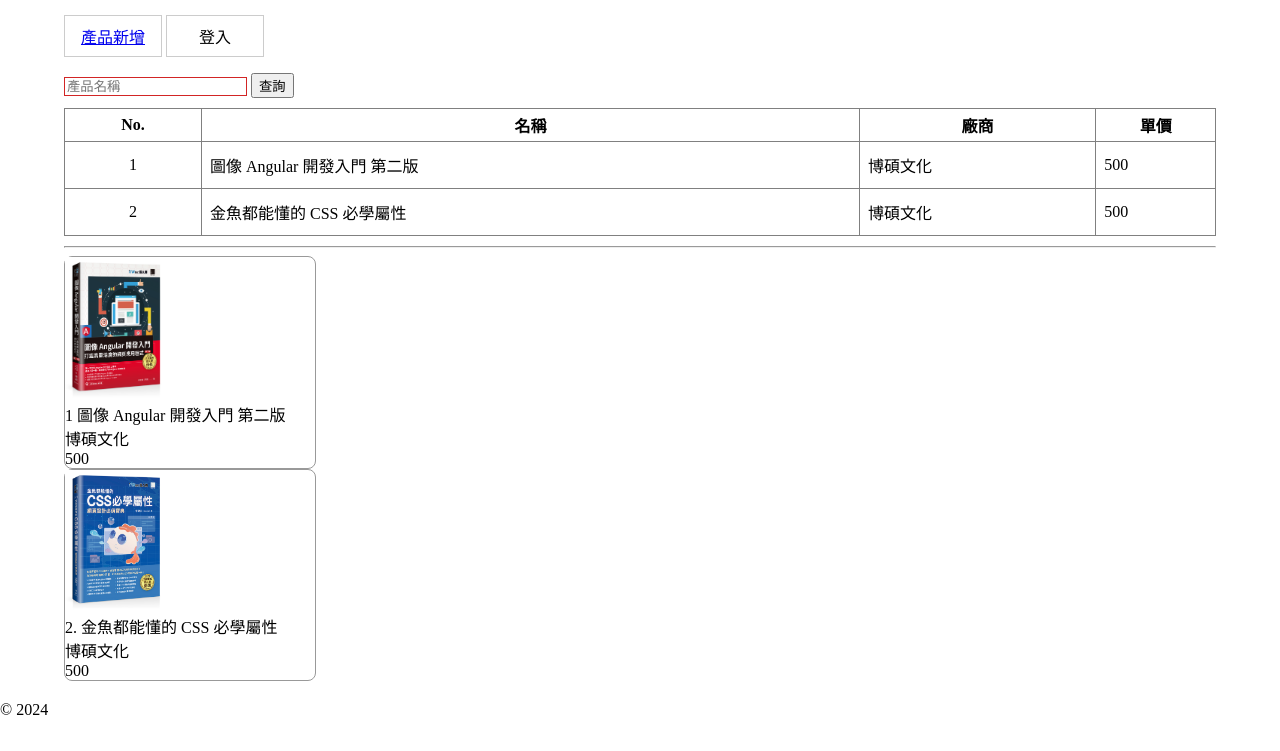
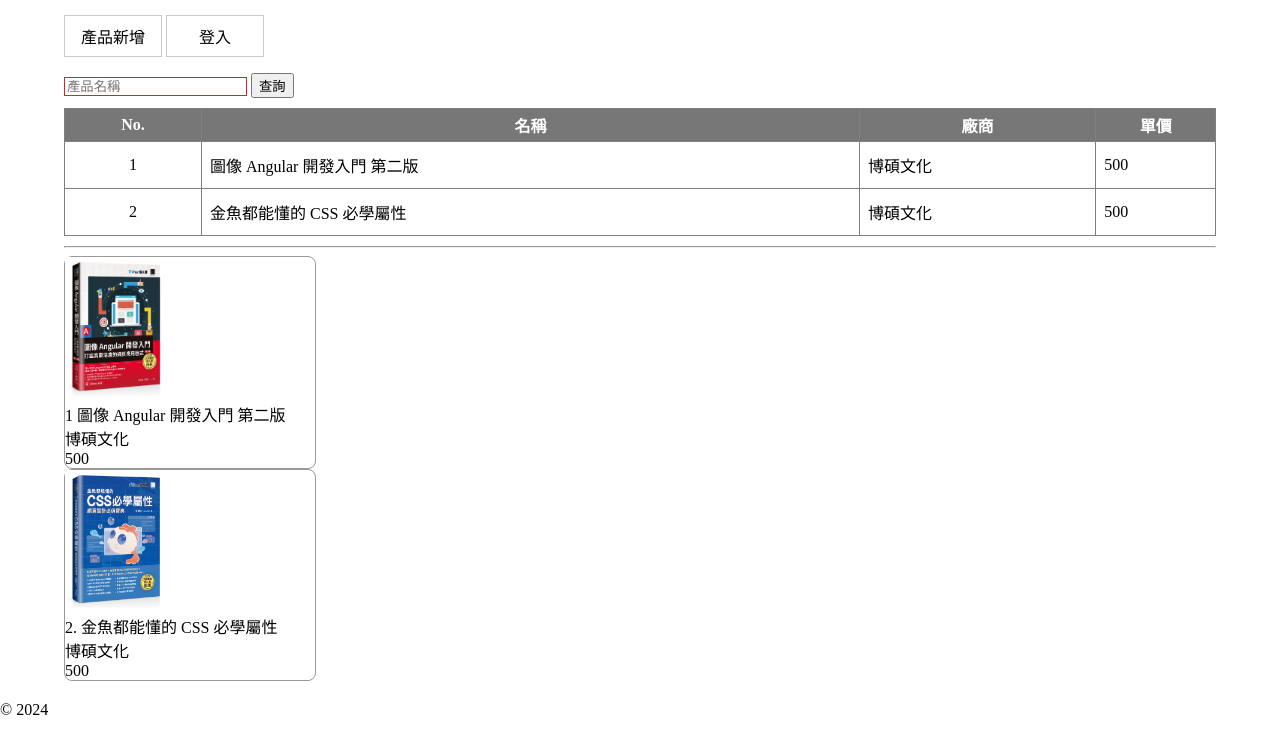
Before and after one commit to 5566-web/mcu-114-2-web-12131626, a plain HTML site: page src/index.html in a window 1280 px wide. Shown: the part 49-800 px from the top of the page. Drawn offline with Linux system fonts and the light colour scheme.

Commit message:
feat(css): 實作導覽列樣式

```diff
--- a/src/style.css
+++ b/src/style.css
@@ -27,6 +27,13 @@ ul > li {
   width: 80px;
   text-align: center;
 }
+a,
+a:active,
+a:hover,
+a:focus {
+  color: black;
+  text-decoration: none;
+}
 
 .card {
   border: solid 1px #999;
@@ -42,6 +49,10 @@ table {
   border-collapse: collapse;
   width: 100%;
   margin: 10px 0px;
+}
+table th {
+  background-color: #777;
+  color: white;
 }
 
 th,
```
